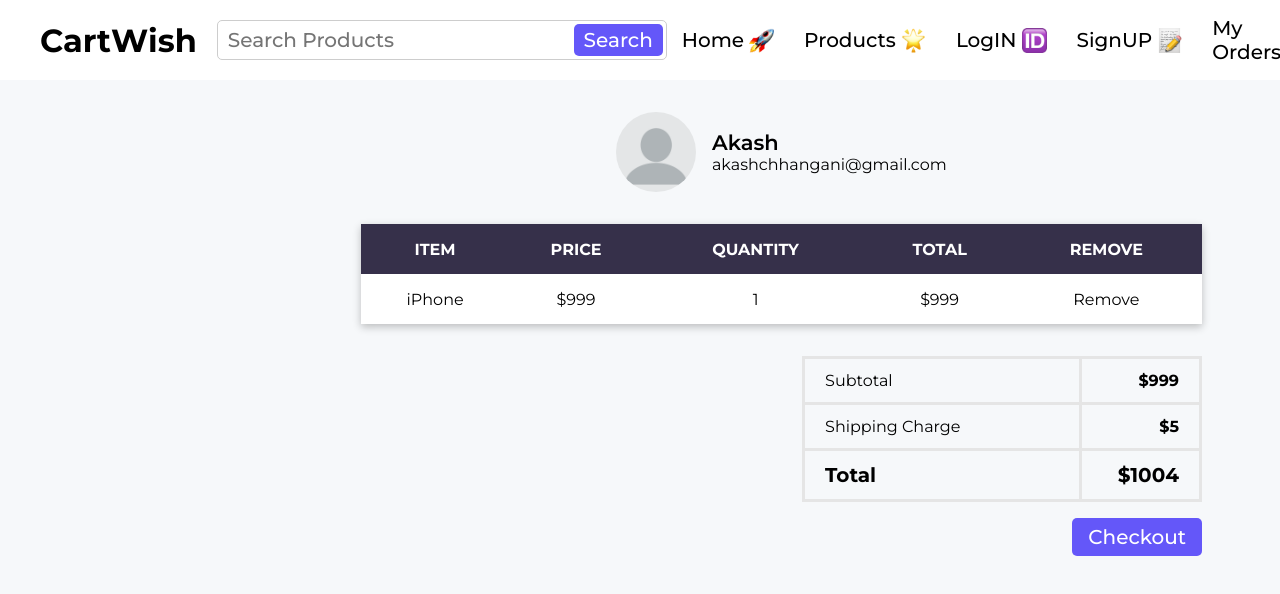
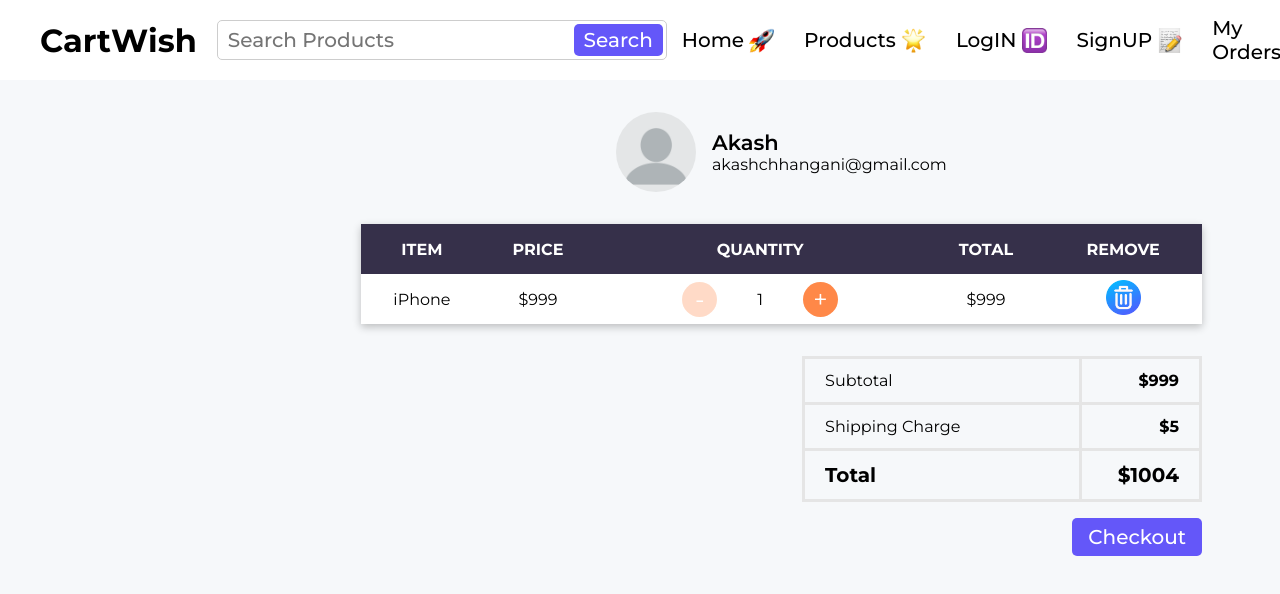
Before and after one commit to Akash-Chhangani/CartWish, a React (Vite) app: page / in a window 1280 px wide. Shown: the top 594 px of the page. Built offline with nearby package versions, Linux system fonts and the light colour scheme.

Commit message:
Modify CartPage Component

```diff
--- a/src/components/Cart/CartPage.css
+++ b/src/components/Cart/CartPage.css
@@ -54,3 +54,14 @@
   margin: 16px 0;
   padding: 0 16px !important;
 }
+
+.table_quantity_input {
+  height: 50px;
+  justify-content: center;
+}
+
+.cart_remove_icon {
+  height: 35px;
+  width: 35px;
+  cursor: pointer;
+}
--- a/src/components/Cart/CartPage.jsx
+++ b/src/components/Cart/CartPage.jsx
@@ -2,6 +2,8 @@ import React from "react";
 import "./CartPage.css";
 import user from "../../assets/user.webp";
 import Table from "../Table/Table";
+import QuantityInput from "../SingleProduct/QuantityInput";
+import remove from "../../assets/remove.png";
 
 const CartPage = () => {
   return (
@@ -19,9 +21,13 @@ const CartPage = () => {
           <tr>
             <td>iPhone</td>
             <td>$999</td>
-            <td>1</td>
+            <td className="align_center table_quantity_input">
+              <QuantityInput />
+            </td>
             <td>$999</td>
-            <td>Remove</td>
+            <td>
+              <img src={remove} alt="removeIcon" className="cart_remove_icon" />
+            </td>
           </tr>
         </tbody>
       </Table>
--- /dev/null
+++ b/src/components/SingleProduct/QuantityInput.css
@@ -0,0 +1,20 @@
+.quantity_input_button {
+  width: 35px;
+  height: 35px;
+  font-size: 25px;
+  background-color: #ff8848;
+  color: #fff;
+  border: none;
+  border-radius: 100%;
+  cursor: pointer;
+}
+
+.quantity_input_button:disabled {
+  opacity: 0.3;
+  cursor: default;
+}
+
+.quantity_input_count {
+  margin: 0 40px;
+  text-align: center;
+}
--- /dev/null
+++ b/src/components/SingleProduct/QuantityInput.jsx
@@ -0,0 +1,16 @@
+import React from "react";
+import "./QuantityInput.css";
+const QuantityInput = () => {
+  return (
+    <>
+      <button className="quantity_input_button " disabled>
+        -
+      </button>
+
+      <p className="quantity_input_count">1</p>
+      <button className="quantity_input_button ">+</button>
+    </>
+  );
+};
+import "./QuantityInput.css";
+export default QuantityInput;
--- a/src/components/SingleProduct/SingleProduct.jsx
+++ b/src/components/SingleProduct/SingleProduct.jsx
@@ -1,5 +1,6 @@
 import React, { useState } from "react";
 import "./SingleProductPage.css";
+import QuantityInput from "./QuantityInput";
 const product = {
   id: 1,
   title: "Product Title",
@@ -43,12 +44,7 @@ const SingleProductPage = () => {
 
         <h2 className="quantity_title">Quantity:</h2>
         <div className="align_center quantity_input">
-          <button className="quantity_input_button " disabled>
-            -
-          </button>
-
-          <p className="quantity_input_count">1</p>
-          <button className="quantity_input_button ">+</button>
+          <QuantityInput />
         </div>
         <button className="search_button add_cart">Add To Cart</button>
       </div>
--- a/src/components/SingleProduct/SingleProductPage.css
+++ b/src/components/SingleProduct/SingleProductPage.css
@@ -65,27 +65,6 @@
   margin: 5px 0 16px;
 }
 
-.quantity_input_button {
-  width: 35px;
-  height: 35px;
-  font-size: 25px;
-  background-color: #ff8848;
-  color: #fff;
-  border: none;
-  border-radius: 100%;
-  cursor: pointer;
-}
-
-.quantity_input_button:disabled {
-  opacity: 0.3;
-  cursor: default;
-}
-
-.quantity_input_count {
-  margin: 0 40px;
-  text-align: center;
-}
-
 .add_cart {
   width: fit-content;
   padding: 8px 18px;
```
